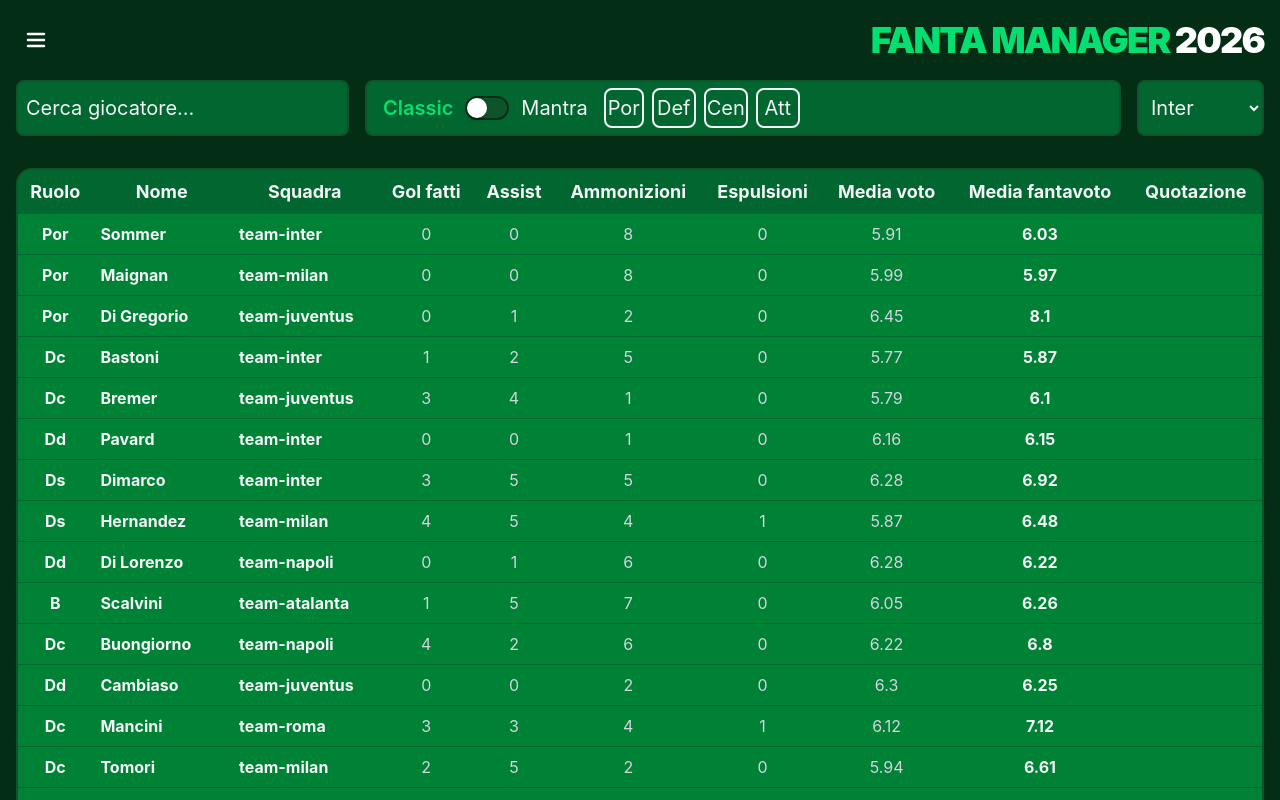
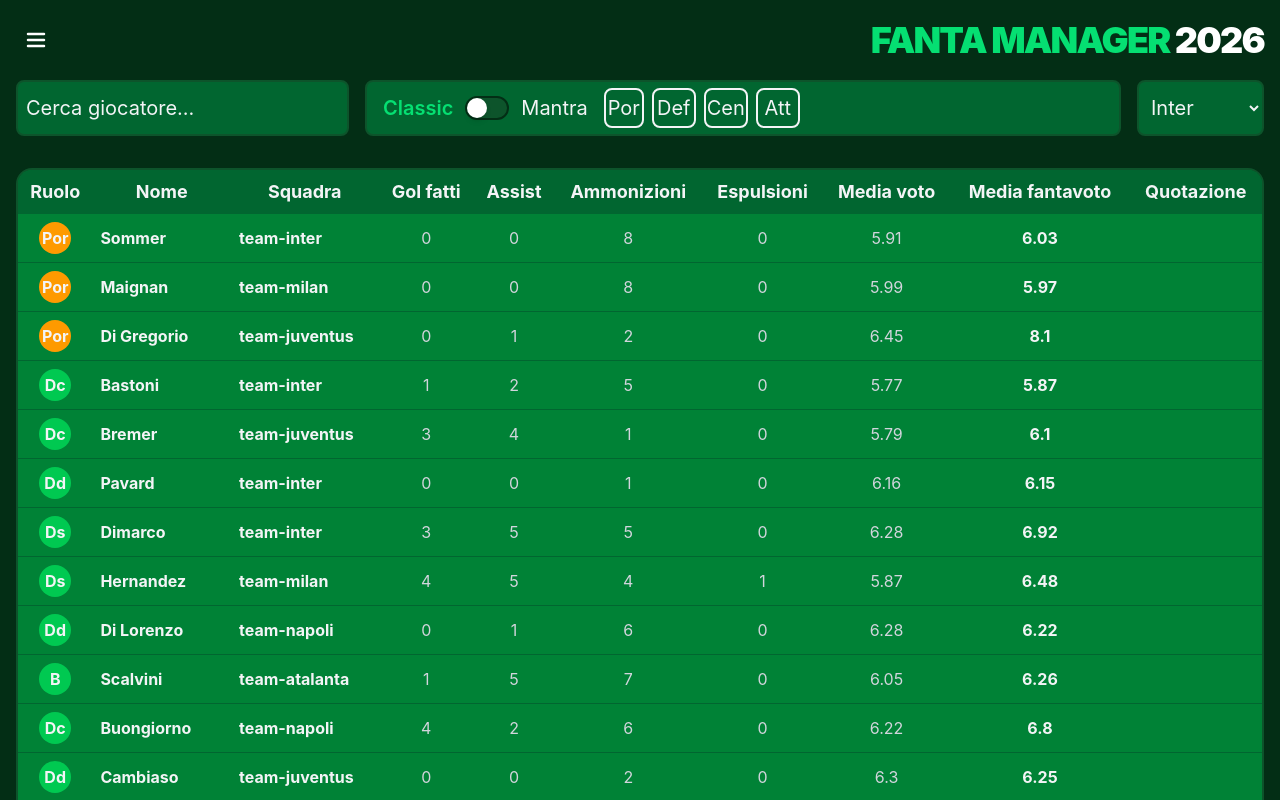
Before and after one commit to AleSigno4/FantaManager, a React (Vite) app in the folder frontend/: page /players in a window 1280 px wide. Built offline with nearby package versions, Linux system fonts and the light colour scheme.

Commit message:
feat(PlayerList.jsx): Adding roles color

```diff
--- a/frontend/src/pages/PlayerList.jsx
+++ b/frontend/src/pages/PlayerList.jsx
@@ -1,6 +1,7 @@
 import { useState, useMemo } from "react";
 import players from "../mocks/players.json";
 import players_stats from "../mocks/player_stats.json";
+import {roleColors} from "../utils/roles.js"
 
 const unionJson = (players, players_stats) => {
   return players.map((player) => {
@@ -24,6 +25,7 @@ const unionJson = (players, players_stats) => {
 
 export default function PlayerList() {
   const [isMantra, setIsMantra] = useState(false);
+
 
   const playersWithStats = useMemo(() => unionJson(players, players_stats), []); //players, players_stats da mettere come dipendenze con i dati reali
 
@@ -156,7 +158,7 @@ export default function PlayerList() {
                   key={player.id}
                   className="border-b border-green-800 hover:bg-green-900"
                 >
-                  <td className="p-2 text-center font-bold">{player.role}</td>
+                  <td className="p-2 text-center font-bold"><span className={`rounded-full w-8 h-8 inline-flex items-center justify-center ${roleColors[player.role]}`}>{player.role}</span></td>
                   <td className="p-2 font-bold">{player.last_name}</td>
                   <td className="p-2 font-bold">{player.team_serie_a_id}</td>
                   <td className="p-2 text-center text-gray-300">
--- /dev/null
+++ b/frontend/src/utils/roles.js
@@ -0,0 +1,21 @@
+export const roleClassic = {
+    Por: ["Por"],
+    Def: ["Dd", "Ds", "Dc", "B"],
+    Cen: ["E", "M", "C", "W", "T"],
+    Att: ["A", "Pc"]
+}
+
+export const roleColors = {
+  Por: "bg-amber-500",
+  Dd: "bg-green-500",
+  Ds: "bg-green-500",
+  Dc: "bg-green-500",
+  B: "bg-green-500",
+  E: "bg-blue-500",
+  M: "bg-blue-500",
+  C: "bg-blue-500",
+  W: "bg-purple-600",
+  T: "bg-purple-600",
+  A: "bg-red-500",
+  Pc: "bg-red-500",
+};
```
